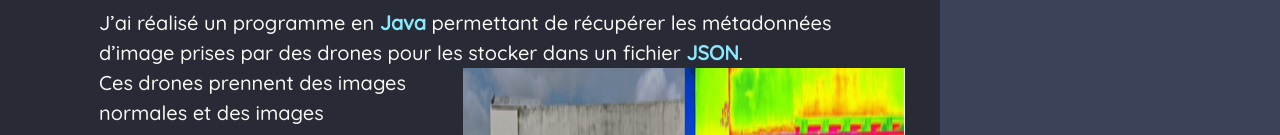
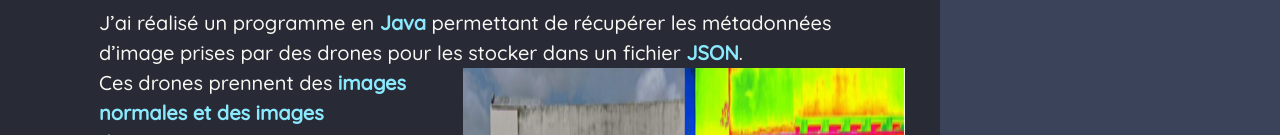
Before and after one commit to keeranp/portfolio, a React (Create React App) app: page /st40 in a window 1280 px wide. Shown: the part 665-800 px from the top of the page. Built offline with nearby package versions, Linux system fonts and the light colour scheme.

Commit message:
added content

```diff
--- a/src/pages/StageST40.js
+++ b/src/pages/StageST40.js
@@ -55,7 +55,7 @@ export default function StageST40(props) {
                         </p>
                         <div className={styles.rightImg}>
                             <p style={{ margin: 0 }}>
-                                Ces drones prennent des images normales et des images thermiques. Ces images ne sont pas triées et donc on ne peut pas savoir quelles images normales correspondent à leurs images thermiques. Avec les métadonnées de ces images, j’ai rajouté au programme <span style={emphasis}>Java</span> une fonctionnalité permettant de regrouper les images « couleur » avec les images thermiques qui leur correspondent.
+                                Ces drones prennent des <span style={emphasis}>images normales et des images thermiques</span>. Ces images ne sont pas triées et donc on ne peut pas savoir quelles images normales correspondent à leurs images thermiques. Avec les métadonnées de ces images, j’ai rajouté au programme <span style={emphasis}>Java</span> une fonctionnalité permettant de regrouper les images « couleur » avec les images thermiques qui leur correspondent.
                             </p>
                             <img src={rgbThermal} className={styles.responsive} />
                         </div>
@@ -98,7 +98,7 @@ export default function StageST40(props) {
                             Singapour est une cité-État multiculturelle puisqu’il y a trois ethnies différentes qui y vivent (Chinois, Malais et Tamoul). La langue qui y est la plus parler est l’anglais. L’anglais a été choisie pour fédérer ces communautés. Ainsi, la langue de travail est l’anglais. J’avais déjà une bonne connaissance de l’<span style={emphasis}>anglais</span> mais durant ce stage j’ai pu acquérir une <span style={emphasis}>connaissance pratique</span> de celle-ci.
                         </p>
                         <p style={{margin:0}}>
-                            Durant ce stage j’ai appris à m’<span style={emphasis}>adapter à une nouvelle culture</span> en travaillant avec des personnes ayant des cultures différentes. Travailler avec ces personnes m’a permis d’en apprendre plus sur le travail d'équipe et comment interagir avec celles-ci.
+                            Durant ce stage j’ai appris à m’<span style={emphasis}>adapter à une nouvelle culture</span> en travaillant avec des personnes ayant des cultures différentes. Travailler avec ces personnes m’a permis d’en apprendre plus sur le <span style={emphasis}>travail d'équipe</span> et comment interagir avec celles-ci.
                         </p>
                     </div>
                 </section>
```
